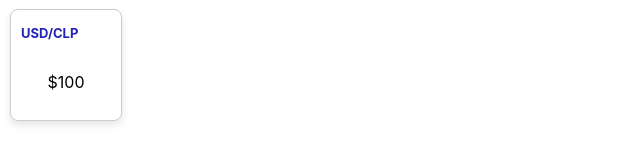
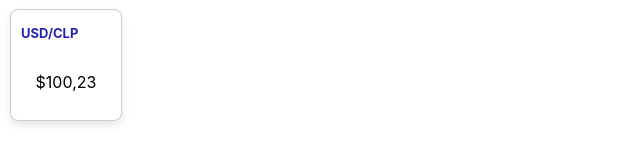
Before and after one commit to JuanPabloSQ/Crypto, a React (Vite) app: page / in a window 1280 px wide. Shown: the part 335-495 px from the top of the page, without its empty margins (0-640 px from the left). Built offline with nearby package versions, Linux system fonts and the light colour scheme.

Commit message:
add rounding

```diff
--- a/src/App.jsx
+++ b/src/App.jsx
@@ -6,7 +6,7 @@ function App() {
     <Card
     targetCurrency="CLP"
     baseCurrency="USD"
-    exchangeRate={100} />
+    exchangeRate={100.23} />
   </div>
   )
 }
```
